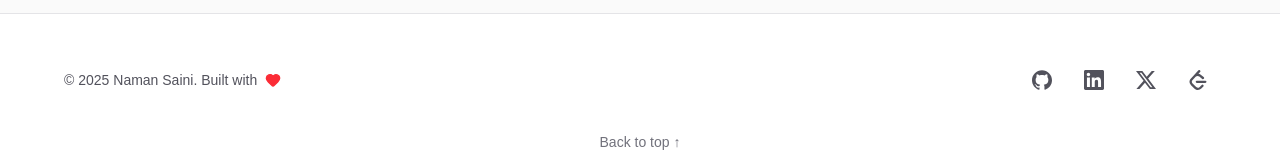
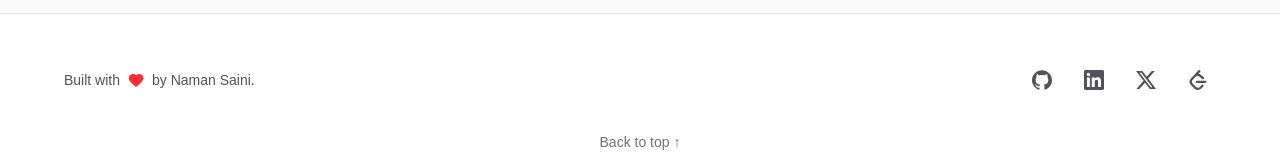
Before and after one commit to NamanS4ini/new-portfolio, a Next.js app: page /gui in a window 1280 px wide. Shown: the part 3063-3223 px from the top of the page. Built offline with nearby package versions, Linux system fonts and the light colour scheme.

Commit message:
Updated footer

```diff
--- a/components/sections/Footer.tsx
+++ b/components/sections/Footer.tsx
@@ -17,9 +17,9 @@ export default function Footer() {
         <div className="flex flex-col md:flex-row justify-between items-center gap-6">
           {/* Copyright */}
           <div className="text-zinc-600 dark:text-zinc-400 text-sm">
-            <p className="flex items-center gap-2">
-              &copy; {new Date().getFullYear()} Naman Saini. Built with
+            <p className="flex items-center gap-2">Built with
               <Heart className="w-4 h-4 text-red-500 fill-red-500 inline" />
+              by Naman Saini.
             </p>
           </div>
 
```
